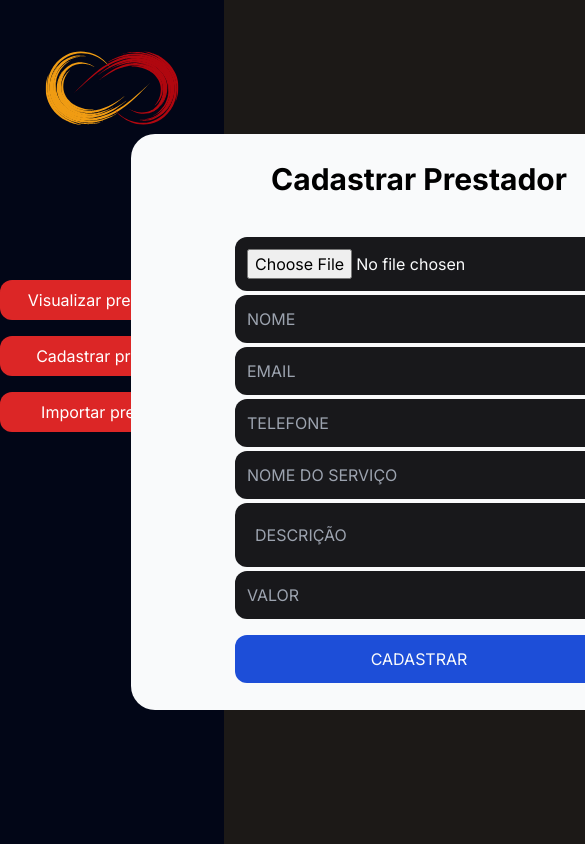
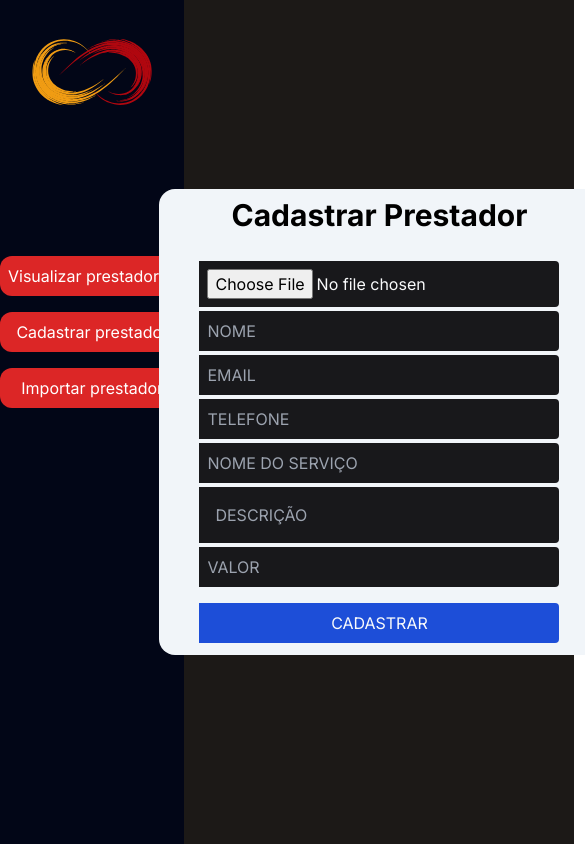
Before and after one commit to matheusrodrigues1/cadastro-prestadores, a Next.js app: page / in a window 390 px wide. Shown: the top 844 px of the page, 585 px wide, since content can reach past the window. Built offline with nearby package versions, Linux system fonts and the light colour scheme.

Commit message:
responsividade

```diff
--- a/app/Components/Cadastrar.tsx
+++ b/app/Components/Cadastrar.tsx
@@ -76,32 +76,32 @@ export default function Cadastrar({}) {
 
   return (
     <>
-      <div className="flex flex-1 justify-center items-center h-screen w-screen bg-stone-900">
-        <div className="flex flex-col rounded-3xl justify-center items-center gap-10 p-72 bg-gray-50 h-96 w-96">
+      <div className="flex w-full justify-center border-transparent items-center bg-stone-900">
+        <div className="flex flex-col rounded-2xl pl-10 pr-10 pb-3 pt-2 justify-center items-center gap-7 bg-slate-100">
           <h1 className="text-3xl font-bold whitespace-nowrap">Cadastrar Prestador</h1>
-          <form onSubmit={handleSubmit(handleFormSubmit)} className="flex flex-col gap-1 h-screen" encType="multipart/form-data">
+          <form onSubmit={handleSubmit(handleFormSubmit)} className="flex flex-col gap-1" encType="multipart/form-data">
 
-            <input type="file" {...register('foto')} className="p-3 rounded-xl bg-zinc-900 text-gray-50" />
-            <input type="text" {...register('nome')} placeholder="NOME" className="p-3 rounded-xl bg-zinc-900 text-gray-50" />
+            <input type="file" {...register('foto')} className="p-2 rounded-e bg-zinc-900 text-gray-50" />
+            <input type="text" {...register('nome')} placeholder="NOME" className="p-2 rounded-e bg-zinc-900 text-gray-50" />
             {errors.nome?.message && <span className="text-red-500 text-sm">{errors.nome.message}</span>}
 
-            <input type="email" {...register('email')} placeholder="EMAIL" className="p-3 rounded-xl bg-zinc-900 text-gray-50" />
+            <input type="email" {...register('email')} placeholder="EMAIL" className="p-2 rounded-e bg-zinc-900 text-gray-50" />
             {errors.email?.message && <span className="text-red-500 text-sm">{errors.email.message}</span>}
 
-            <input type="tel" {...register('telefone')} placeholder="TELEFONE" className="p-3 rounded-xl bg-zinc-900 text-gray-50" />
+            <input type="tel" {...register('telefone')} placeholder="TELEFONE" className="p-2 rounded-e bg-zinc-900 text-gray-50" />
             {errors.telefone?.message && <span className="text-red-500 text-sm">{errors.telefone.message}</span>}
 
-            <input type="text" {...register('nome_servico')} placeholder="NOME DO SERVIÇO" className="p-3 rounded-xl bg-zinc-900 text-gray-50" />
+            <input type="text" {...register('nome_servico')} placeholder="NOME DO SERVIÇO" className="p-2 rounded-e bg-zinc-900 text-gray-50" />
             {errors.nome_servico?.message && <span className="text-red-500 text-sm">{errors.nome_servico.message}</span>}
 
-            <input type="text" {...register('descricao')} placeholder="DESCRIÇÃO" className="p-5 rounded-xl bg-zinc-900 text-gray-50" />
+            <input type="text" {...register('descricao')} placeholder="DESCRIÇÃO" className="p-4 rounded-e bg-zinc-900 text-gray-50" />
             {errors.descricao?.message && <span className="text-red-500 text-sm">{errors.descricao.message}</span>}
 
-            <input type="number" {...register('valor')} placeholder="VALOR" className="p-3 rounded-xl bg-zinc-900 text-gray-50" />
+            <input type="number" {...register('valor')} placeholder="VALOR" className="p-2 rounded-e bg-zinc-900 text-gray-50" />
             {errors.valor?.message && <span className="text-red-500 text-sm">{errors.valor.message}</span>}
 
 
-            <button type="submit" className="p-3 mt-3 rounded-xl bg-blue-700 text-gray-50">CADASTRAR</button>
+            <button type="submit" className="p-2 mt-3 rounded-e bg-blue-700 text-gray-50">CADASTRAR</button>
           </form>
         </div>
       </div>
--- a/app/Components/Header.tsx
+++ b/app/Components/Header.tsx
@@ -6,16 +6,16 @@ import Icone from '../images/loop.svg';
 function Header() {
   return (
     <>
-      <div className='flex flex-col items-center pt-2 bg-slate-950 h-screen w-80 text-white gap-28'>
-        <Image src={Icone} alt='icon' className='h-40 w-40'/>
-        <div className='flex flex-col gap-4'>
-          <button className='h-10 w-56 bg-red-600 rounded-xl'>
+      <div className='flex flex-col border-transparent items-center bg-slate-950 h-screen w-80 text-white gap-28 lg:gap-14 md:gap-10'>
+        <Image src={Icone} alt='icon' className='h-36 w-36 lg:h-24 lg:w-24 md:h-24'/>
+        <div className='flex flex-col gap-4 lg:gap-2 md:gap-1'>
+          <button className='p-2 whitespace-nowrap  bg-red-600 rounded-xl'>
             <Link href="/visualizacao">Visualizar prestadores</Link>
           </button>
-          <button className='h-10 w-56 bg-red-600 rounded-xl'>
+          <button className='p-2 whitespace-nowrap bg-red-600 rounded-xl'>
             <Link href="/">Cadastrar prestador</Link>
           </button>
-          <button className='h-10 w-56 bg-red-600 rounded-xl'>
+          <button className='p-2 whitespace-nowrap bg-red-600 rounded-xl'>
             <Link href="/import">Importar prestador</Link>
           </button>
         </div>
--- a/app/layout.tsx
+++ b/app/layout.tsx
@@ -18,7 +18,7 @@ export default function RootLayout({
   return (
     <html lang="en">
       <body className={inter.className}>
-        <div className='flex p-0 m-0 border-none'>
+        <div className='flex md:flex-row p-0 m-0 border-none'>
           <Header/>
           {children}
         </div>
```
